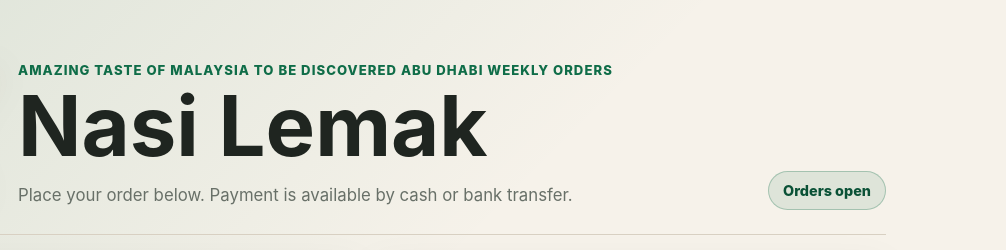
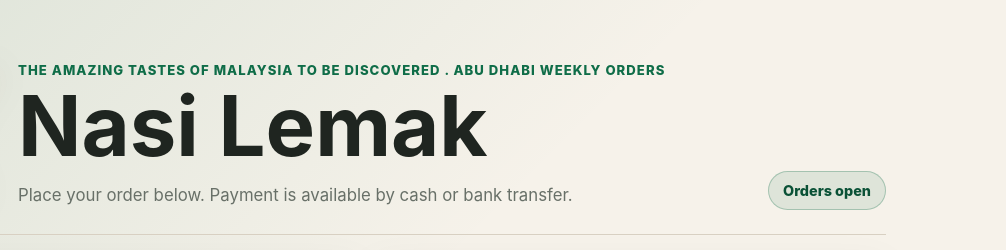
Before and after one commit to anwarkhairul2905-blip/cbriorderlist, a website: page index.html in a window 1280 px wide. Shown: the top 250 px of the page, 274-1280 px from the left. Drawn offline with Linux system fonts and the light colour scheme.

Commit message:
Update tagline wording

```diff
--- a/index.html
+++ b/index.html
@@ -12,7 +12,7 @@
       <div class="brand-block">
         <img class="brand-logo" src="assets/cart-by-ryna-logo.png" alt="Cart by Ryna Ismail">
         <div>
-          <p class="kicker">Amazing taste of Malaysia to be discovered Abu Dhabi weekly orders</p>
+          <p class="kicker">The amazing tastes of Malaysia to be discovered . Abu Dhabi weekly orders</p>
           <h1>Nasi Lemak</h1>
           <p class="intro">Place your order below. Payment is available by cash or bank transfer.</p>
         </div>
```
